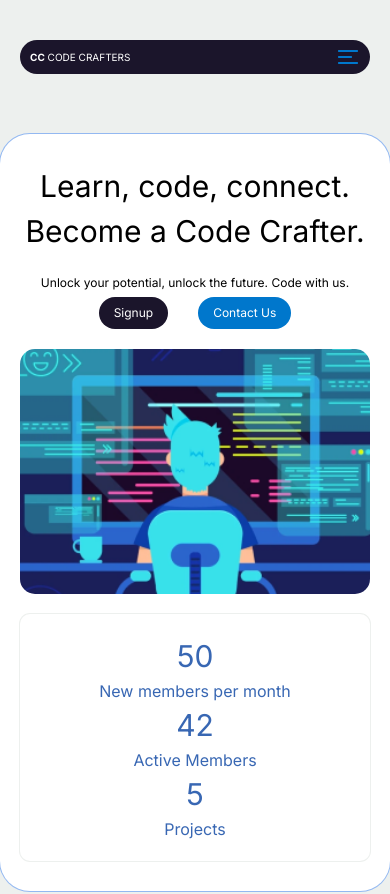
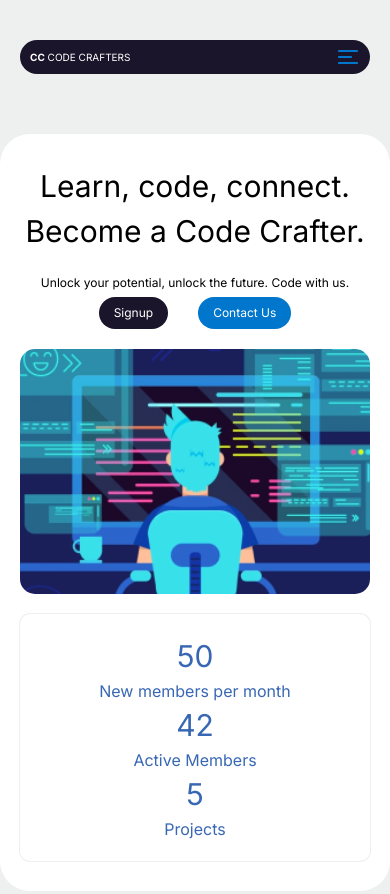
Before and after one commit to Henry-Edet/code-crafters, a React (Create React App) app: page / in a window 390 px wide. Shown: the top 894 px of the page. Built offline with nearby package versions, Linux system fonts and the light colour scheme.

Commit message:
fixed responsiveness

```diff
--- a/src/pages/home/Hero.jsx
+++ b/src/pages/home/Hero.jsx
@@ -9,7 +9,7 @@ const ourStats = [
 
 function Hero() {
   return (
-    <section className=" text-center flex flex-col gap-[2rem] mobile:gap-[3rem] generalPadding ring-1 py-[3rem]">
+    <section className=" text-center flex flex-col gap-[2rem] mobile:gap-[3rem] generalPadding py-[3rem]">
       <h1 className=" ">Learn, code, connect. Become a Code Crafter.</h1>
       <div className=" flex flex-col gap-[.5rem] mobile:gap-[1.5rem]">
         <p className=" text-[1.2rem] mobile:text-[1.6rem]">
```
